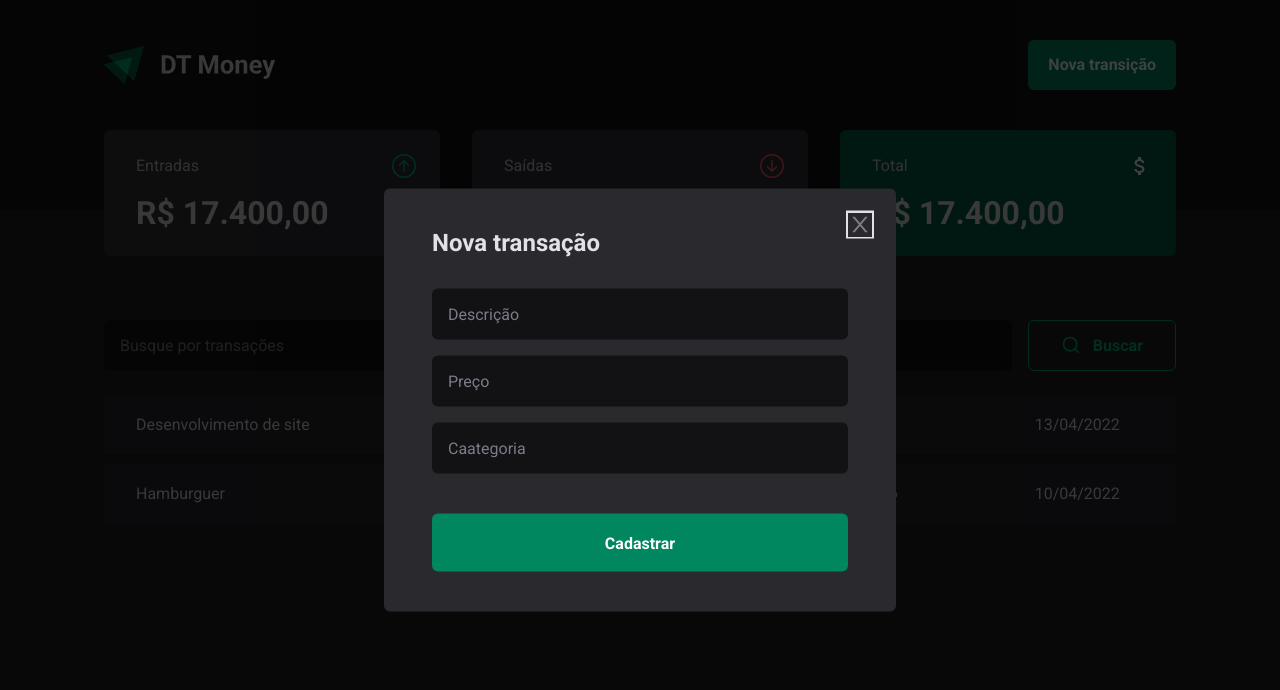
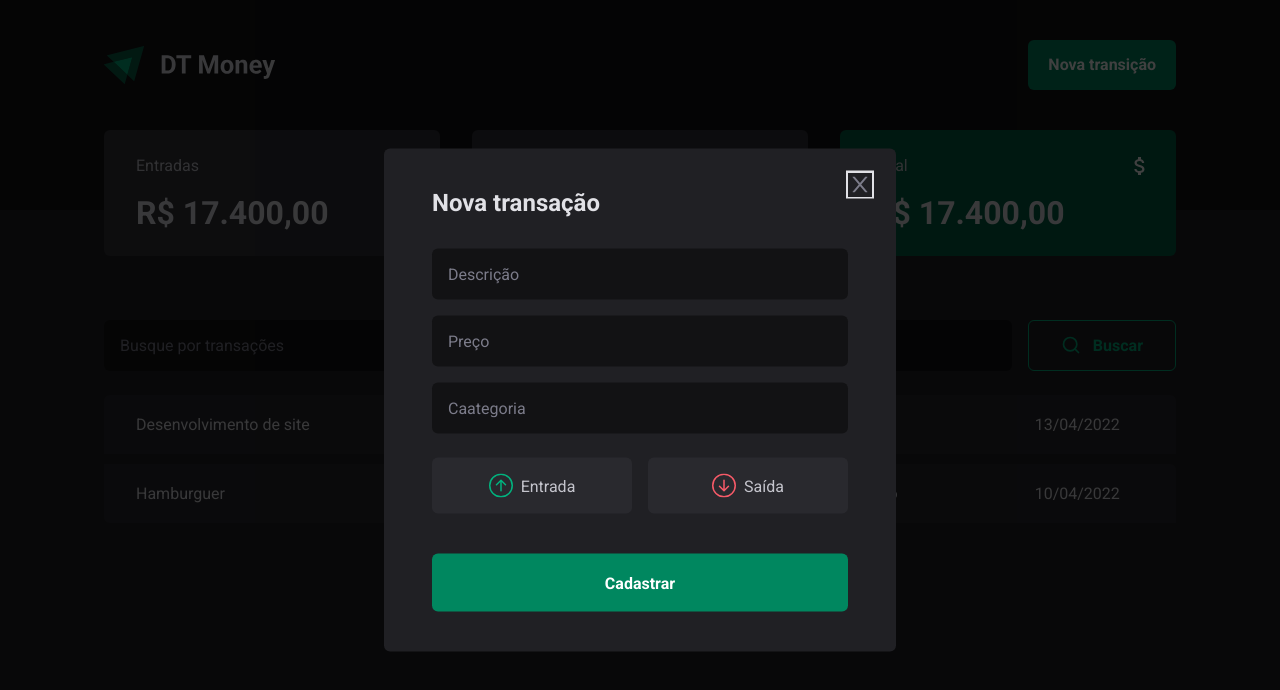
Before and after one commit to rebecaCaroba/FinanControl, a React (Vite) app: page / in a window 1280 px wide. Both pictures are taken after a click on the button "Nova transição". Shown: the top 690 px of the page. Built offline with nearby package versions, Linux system fonts and the light colour scheme.

Commit message:
Botões de entrada e saída

```diff
--- a/src/components/NewTransactionModal/index.tsx
+++ b/src/components/NewTransactionModal/index.tsx
@@ -1,6 +1,7 @@
 import * as Dialog from '@radix-ui/react-dialog'
 import { AiOutlineClose } from 'react-icons/ai'
-import { CloseButton, Content, Overlay } from './style'
+import { CloseButton, Content, Overlay, TransactionType, TransactionTypeButton } from './style'
+import { BsArrowDownCircle, BsArrowUpCircle } from 'react-icons/bs'
 
 export function NewTransactionModal() {
     return (
@@ -16,7 +17,16 @@
                     <input type="text" placeholder='Descrição' required/>
                     <input type="text" placeholder='Preço' required/>
                     <input type="text" placeholder='Caategoria' required/>
-
+                    <TransactionType>
+                        <TransactionTypeButton variant='income'>
+                            <BsArrowUpCircle color='#00B37E' size={24} />
+                            Entrada
+                        </TransactionTypeButton>
+                        <TransactionTypeButton variant='outcome'>
+                            <BsArrowDownCircle color='#F75A68' size={24} />
+                            Saída
+                        </TransactionTypeButton>
+                    </TransactionType>
                     <button type="submit">Cadastrar</button>
                 </form>
             </Content>
--- a/src/components/NewTransactionModal/style.ts
+++ b/src/components/NewTransactionModal/style.ts
@@ -15,7 +15,7 @@
     min-width: 32rem;
     border-radius: 6px;
     padding: 2.5rem 3rem;
-    background: ${props => props.theme['gray-700']};
+    background: ${props => props.theme['background']};
 
     position: fixed;
     top: 50%;
@@ -71,3 +71,33 @@
     cursor: pointer;
 
 `
+
+export const TransactionType = styled.div`
+    display: grid;
+    grid-template-columns: repeat(2, 1fr);
+    gap: 1rem;
+    margin-top: 0.5rem;
+
+`
+
+interface TransactionTypeButtonProps {
+    variant: 'income' | 'outcome'
+}
+
+export const TransactionTypeButton = styled.div<TransactionTypeButtonProps>`
+    background-color:  ${props => props.theme['gray-700']};
+    color:  ${props => props.theme['gray-300']};
+    display: flex;
+    align-items: center;
+    justify-content: center;
+    padding: 1rem;
+    gap: 0.5rem;
+    border-radius: 6px;
+    cursor: pointer;
+    border: 0;
+
+    svg {
+        color: ${(props) => props.variant === 'income'? props.theme['green-300']: props.theme['red-300']  };
+    }
+
+`
```
